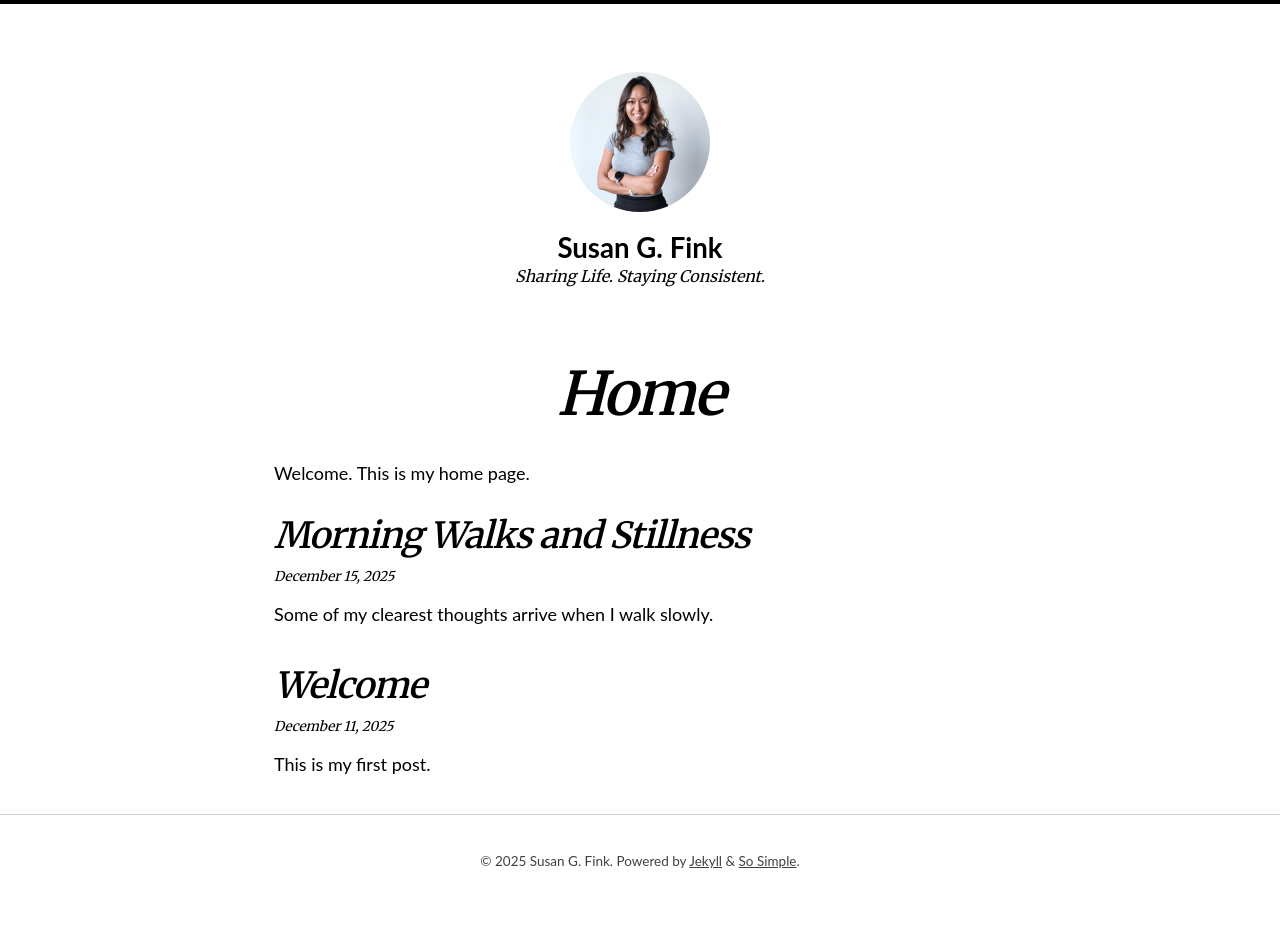
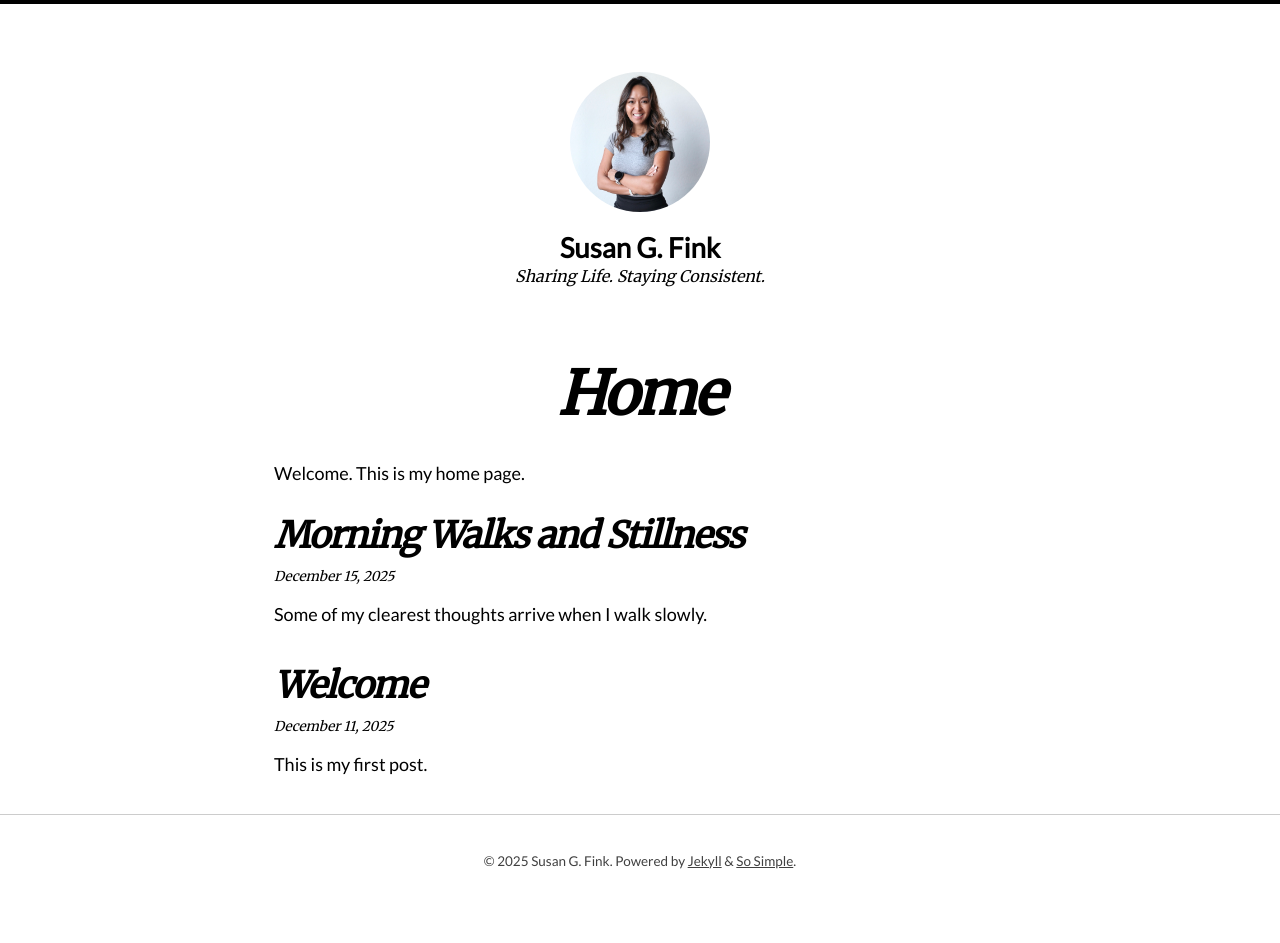
Before and after one commit to susangfink/site, a Jekyll site: the page built from index.md, in a window 1280 px wide. Built offline with Jekyll 4.4.1, drawn with Linux system fonts in a browser that asks for light colours; nearby versions of some CDN libraries.

Commit message:
Update head.html

```diff
--- a/_includes/head.html
+++ b/_includes/head.html
@@ -26,7 +26,7 @@
 
 <link rel="preconnect" href="https://fonts.googleapis.com">
 <link rel="preconnect" href="https://fonts.gstatic.com" crossorigin>
-<link href="https://fonts.googleapis.com/css2?family=Merriweather:wght@400;500;600&family=Inter:wght@300;400;500&display=swap" rel="stylesheet">
+<link href="https://fonts.googleapis.com/css2?family=Merriweather:ital,wght@400;500;600&family=Lato:wght@300;400;500&display=swap" rel="stylesheet">
 
 <link rel="stylesheet" href="{{ "/assets/css/main.css" | relative_url }}">
 
```
